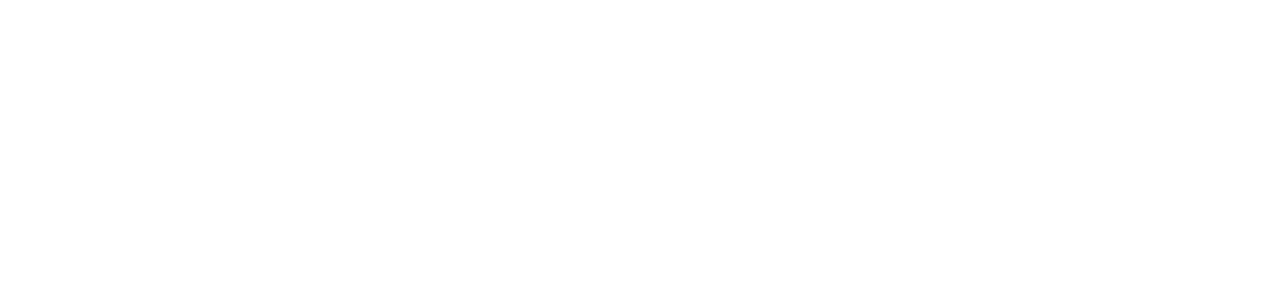
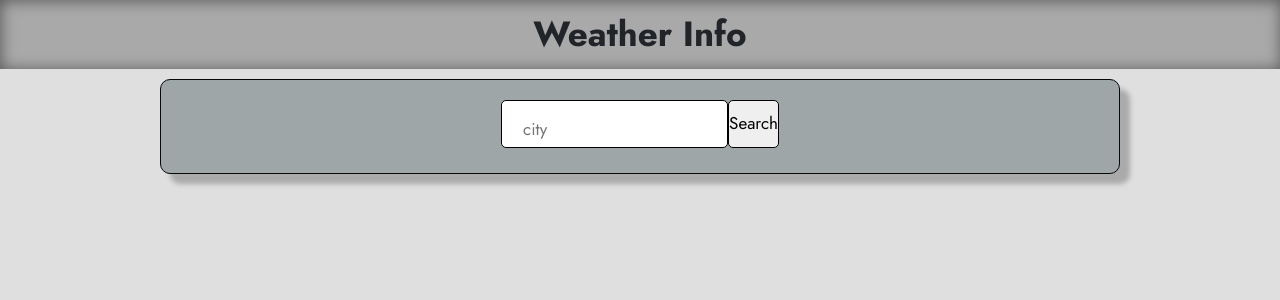
Before and after one commit to huzaifa25/React_Project, a React (Create React App) app: page /weather in a window 1280 px wide. Before the commit this address had no page. Shown: the top 300 px of the page. Built offline with nearby package versions, Linux system fonts and the light colour scheme.

Commit message:
wetaher api done with current date by searching city ~

```diff
--- a/package.json
+++ b/package.json
@@ -15,6 +15,7 @@
     "react-google-login": "^5.2.2",
     "react-icon": "^1.0.0",
     "react-icons": "^4.3.1",
+    "react-open-weather": "^1.2.0",
     "react-router-dom": "^6.3.0",
     "react-scripts": "5.0.0",
     "web-vitals": "^2.1.4"
--- a/src/App.css
+++ b/src/App.css
@@ -26,6 +26,8 @@
   box-shadow: 8px 8px 8px 8px #fbf3f3;
   border-radius: 10px;
   margin: 11rem 0rem 0rem 14rem;
+  padding: 0px 0 0 15rem;
+
 }
 input{
   border-bottom: groove;
@@ -99,7 +101,7 @@ input:focus{
     height: 35rem;
   }
   .login-box{
-    width: 81%%;
+    width: 81%;
     margin: 4rem 0rem 0rem 4rem;
   }
 }
--- a/src/App.js
+++ b/src/App.js
@@ -3,15 +3,16 @@ import Login from './Login';
 import Navbar from './Navbar';
 import Main from './Main';
 import 'bootstrap/dist/css/bootstrap.min.css';
-import Dashboard from "./Dashboard";
+import Weather from "./Weather";
 import { Route , Routes} from "react-router-dom";
+
 function App() {
   return (
     <>
 
         <Routes>
         <Route exact path="/" element={<Main/>} />
-          <Route path="/dashboard"  element={<Dashboard/>}/>
+          <Route path="/weather"  element={<Weather/>}/>
        </Routes>
     </>
   );
--- a/src/Dashboard.js
+++ /dev/null
@@ -1,6 +0,0 @@
-function Dashboard() {
-    return(
-        <h1>HEllo World</h1>
-    )
-}
-export default Dashboard
--- a/src/Fb.js
+++ b/src/Fb.js
@@ -1,31 +1,30 @@
 import React, { Component } from 'react'
 import FacebookLogin from 'react-facebook-login'
-export class Fb extends Component {
-  constructor(props){
-    super(props)
-    this.state={
-      isLoggedin : false
-    }
+import { useNavigate } from "react-router-dom";
+
+// export class Fb extends Component {
+function Fb() {
+
+  let navigate = useNavigate();
+  const responseFacebook=(response)=>{
+    navigate('weather');
+    console.log(response);
+
   }
-  responseFacebook=(response)=>{
-    console.log(response);
-    this.setState({
-      isLoggedin : true
-    })
-  }
-  render() {
+  // render() {
     return (
-      this.state.isLoggedin ? 'Home' :
-      (<div>
+      <div>
         <FacebookLogin
-    appId="1193468328058792"
-    autoLoad={true}
-    fields="name,email,picture"
-    // onClick={componentClicked}
-    callback={this.responseFacebook} />
-      </div>)
+        appId="1193468328058792"
+        autoLoad={true}
+        fields="name,email,picture"
+        disableMobileRedirect={true}
+        // onSuccess={responseFacebook}
+        callback={responseFacebook}
+        />
+      </div>
     )
-  }
+  // }
 }
 
 export default Fb
--- a/src/Login.js
+++ b/src/Login.js
@@ -6,7 +6,7 @@ import GoogleLogin from "react-google-login";
 //import FacebookLogin from "react-facebook-login";
 import './App.css';
 import { Route , Routes} from "react-router-dom";
-import Dashboard from "./Dashboard";
+import Dashboard from "./Weather";
 import  { Navigate } from 'react-router-dom';
 import { useNavigate } from "react-router-dom";
 import { useState } from 'react';
@@ -26,7 +26,7 @@ function Login(){
         alert(result);
     };
     const handleLogin = (googleData) => {
-        navigate('dashboard');
+        navigate('weather');
 
         console.log(googleData);
     }
@@ -60,6 +60,7 @@ function Login(){
                                         ></GoogleLogin>
                                     )}
                                  </div>
+                                 <br></br>
                                  <div>
                                      <Fb/>
                                  </div>
--- /dev/null
+++ b/src/Weather.css
@@ -0,0 +1,77 @@
+body{
+    background-color: rgb(223, 223, 223);
+
+}
+
+.form{
+justify-content: center;
+display: flex;
+padding-bottom: 5px;
+}
+.form > input{
+    font-size: 17px;
+    outline: none;
+    size: 20px;
+    border: 1px solid;
+    border-radius: 5px;
+    font-family:unset;
+}
+
+button {
+    transition-duration: 0.4s;
+    font-family:unset;
+    font-size: 17px;
+    border: 1px solid;
+    border-radius: 5px;
+  }
+
+button:hover {
+    background-color: #333333;
+    color: white;
+  }
+
+.winfo{
+    margin-top: 6px;
+    font-family: Georgia, 'Times New Roman', Times, serif;
+    font-size: 30px;
+    text-align: center;
+}
+.weather{
+    border-radius: 10px;
+    margin: 10px;
+    width: 75%;
+    font-family: Cambria, Cochin, Georgia, Times, 'Times New Roman', serif;
+    border: 1px solid rgb(8, 8, 8);
+    padding: 20px;
+    box-shadow: 10px 10px 5px #aaaaaa;
+    background-color: rgb(158, 166, 167);
+}
+
+.weathhead{
+    padding: 8px;
+    font-weight: 800;
+    box-shadow: inset 1px 1px 15px rgb(90, 88, 88);
+    font-size: 35px;
+    background-color: darkgrey;
+    text-align: center;
+}
+.mainweather{
+    justify-content: center;
+    align-items: center;
+     display: flex;
+}
+
+.Weath{
+ display: inline;
+ text-align: center;
+ justify-content: center;
+
+}
+
+.welement{
+    justify-content: center;
+    text-align: center;
+    padding-bottom: 13px ;
+    font-size: 25px;
+    display: flex;
+}
--- /dev/null
+++ b/src/Weather.js
@@ -0,0 +1,74 @@
+
+
+import React from 'react'
+import { useState } from 'react'
+import "./Weather.css"
+import axios from 'axios'
+
+function Weather() {
+
+    const [weather, setWeather] = useState('');
+    const [city, setCity] = useState('');
+    const apiKey = "8f20e977d33a1820f1833ae1266f6b74";
+
+    const apiCall = async (e) => {
+        e.preventDefault()
+        const loc = e.target.elements.loc.value
+        const url = `https://api.openweathermap.org/data/2.5/weather?q=${loc}&appid=${apiKey}`;
+        const req = axios.get(url);
+        const res = await req;
+        setWeather({
+            descp: res.data.weather[0].description,
+            temp: res.data.main.temp,
+            city: res.data.name,
+            humidity: res.data.main.humidity,
+            press: res.data.main.pressure,
+        })
+
+        setCity(res.data.name)
+
+    }
+
+    //Converting K to C
+    let k = weather.temp;
+    let C = k - 273.15
+
+    const Weath = () => {
+        return <div>
+            <div className="winfo">
+                Weather information for {city}
+                <hr></hr>
+            </div>
+            <div className="Weath">
+                <div className="welement">
+                    Weather : {weather.descp}
+                </div>
+                <div className="welement">
+                    Temperature : {C.toFixed(2)} &#8451;
+                </div>
+                <div className="welement">
+                    Humidity :{weather.humidity} %
+                </div>
+                <div className="welement">
+                    Pressure :  {weather.press} mb
+                </div>
+            </div>
+        </div>
+    }
+    return (<>
+        <div className="weathhead">Weather Info</div>
+        <div className="mainweather">
+            <div className="weather">
+                <form onSubmit={apiCall} className="form">
+                    <input type="text" placeholder="city" name="loc" />
+                    <button className="bttn">Search</button>
+                </form>
+
+                {weather && <Weath />}
+            </div>
+        </div>
+    </>
+    )
+}
+
+export default Weather
--- a/src/index.js
+++ b/src/index.js
@@ -3,8 +3,10 @@ import ReactDOM from 'react-dom';
 import './index.css';
 import App from './App';
 import reportWebVitals from './reportWebVitals';
+import 'bootstrap/dist/css/bootstrap.min.css';
+import { BrowserRouter} from 'react-router-dom';
 
-import { BrowserRouter} from 'react-router-dom';
+
 
 ReactDOM.render(
   <>
```
Also changed, not shown: 1 other file (tests, documents, lock files or other folders).
